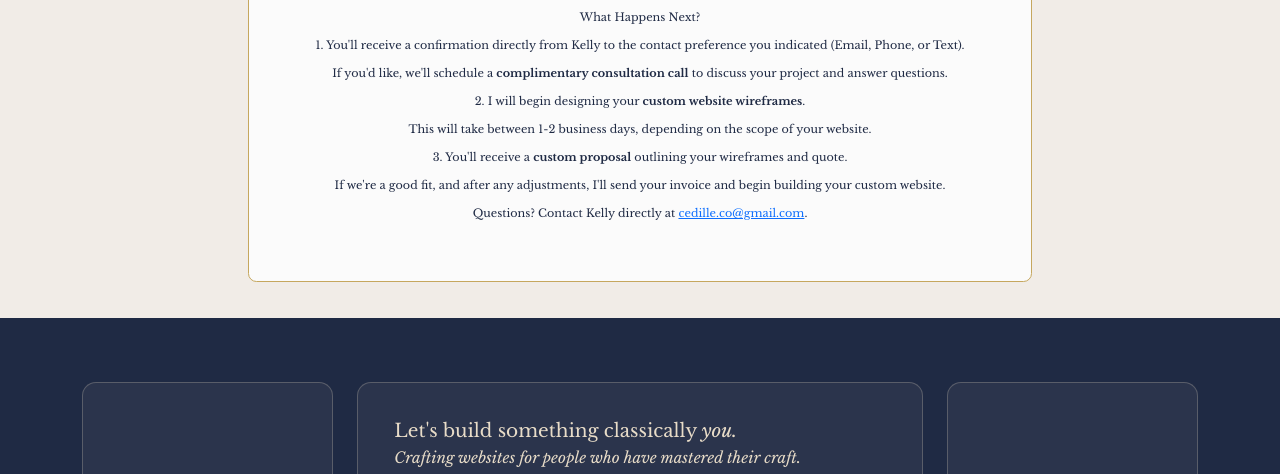
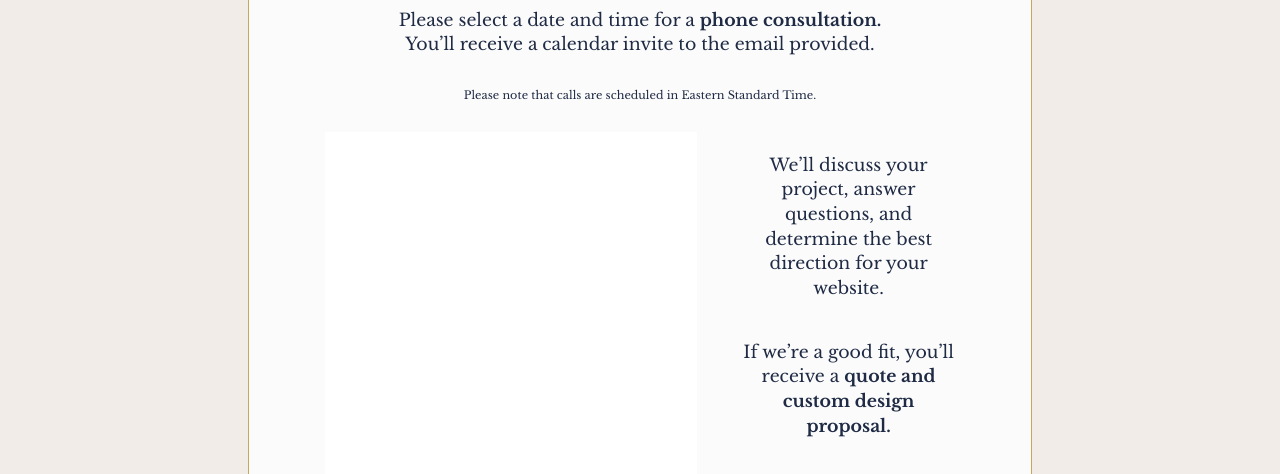
Before and after one commit to kellyisasinger17/KSL-Web-Design, a website: page thanks.html in a window 1280 px wide. Shown: the part 210-684 px from the top of the page. Drawn offline with nearby package versions, Linux system fonts and the light colour scheme; a script that the page names is missing; a web font is replaced by a local one.

Commit message:
Updated the consult form to include Calendly integration

```diff
--- a/thanks.html
+++ b/thanks.html
@@ -52,24 +52,29 @@
     <section class="thanks-page" aria-label="Thank you for your inquiry">
       <div class="thanks-card">
         <h1 class="thanks-headline">Thank you for your inquiry!</h1>
-        <p class="thanks-what-next">What Happens Next?</p>
-        <div class="thanks-steps">
-          <div class="thanks-step">
-            <p class="thanks-step-heading">1. You'll receive a confirmation directly from Kelly to the contact preference you indicated (Email, Phone, or Text).</p>
-            <p class="thanks-step-body">If you'd like, we'll schedule a <strong>complimentary consultation call</strong> to discuss your project and answer questions.</p>
+        <p class="thanks-intro">
+          Please select a date and time for a <strong>phone consultation.</strong><br>
+          You’ll receive a calendar invite to the email provided.
+        </p>
+        <p>Please note that calls are scheduled in Eastern Standard Time.</p>
+        <br>
+
+        <div class="thanks-scheduling">
+          <div class="thanks-calendly">
+            <!-- Calendly inline widget begin -->
+            <div class="calendly-inline-widget" data-url="https://calendly.com/cedille-co/30min?hide_gdpr_banner=1&text_color=000000&primary_color=1f2a44" style="min-width:320px;height:700px;"></div>
+            <script type="text/javascript" src="https://assets.calendly.com/assets/external/widget.js" async></script>
+            <!-- Calendly inline widget end -->
           </div>
-          <div class="thanks-step">
-            <p class="thanks-step-heading">2. I will begin designing your <strong>custom website wireframes</strong>.</p>
-            <p class="thanks-step-body">This will take between 1-2 business days, depending on the scope of your website.</p>
-          </div>
-          <div class="thanks-step">
-            <p class="thanks-step-heading">3. You'll receive a <strong>custom proposal</strong> outlining your wireframes and quote.</p>
-            <p class="thanks-step-body">If we're a good fit, and after any adjustments, I'll send your invoice and begin building your custom website.</p>
+
+          <div class="thanks-details">
+            <p>We’ll discuss your project, answer questions, and determine the best direction for your website.</p>
+            <p>If we’re a good fit, you’ll receive a <strong>quote and custom design proposal.</strong></p>
+            <p>If you'd rather do the questionnaire by yourself (~25 questions), please click the button below.</p>
           </div>
         </div>
-        <div class="thanks-contact">
-          <p>Questions? Contact Kelly directly at <a href="mailto:cedille.co@gmail.com">cedille.co@gmail.com</a>.</p>
-        </div>
+
+        <a class="thanks-email-button" href="discovery.html">Discovery Questionnaire</a>
       </div>
     </section>
   </main>
```
